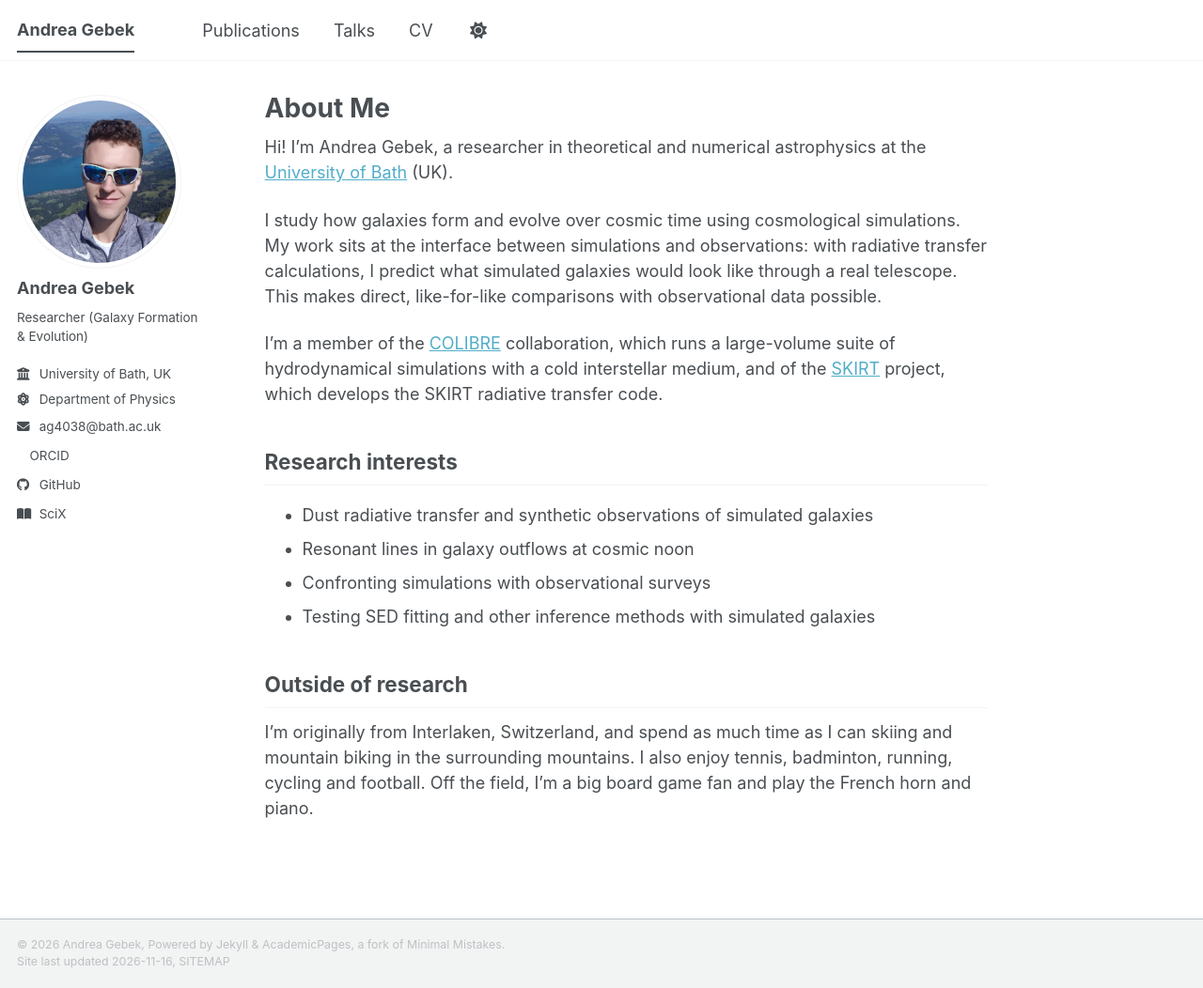
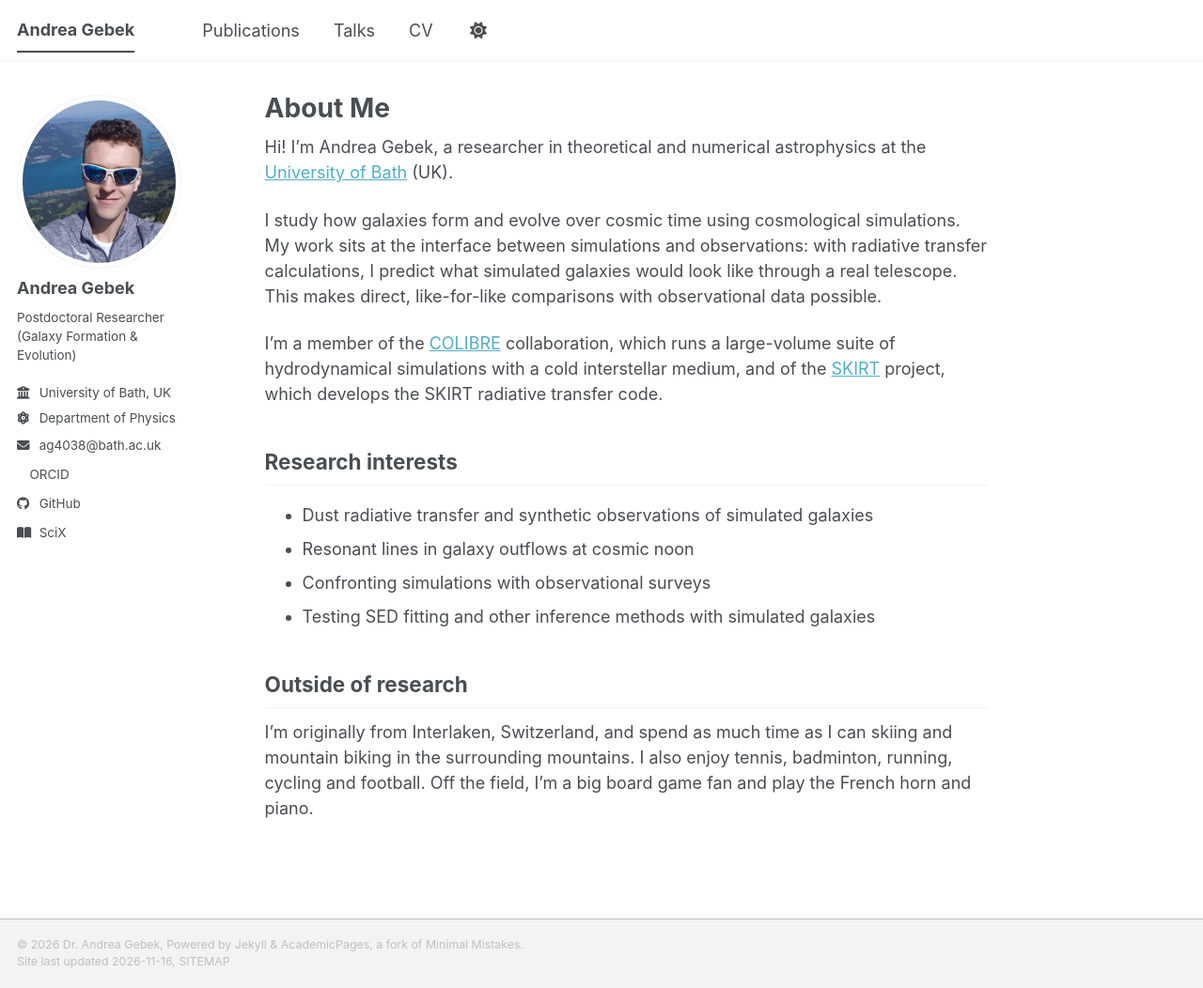
Before and after one commit to andreagebek/andreagebek.github.io, a Jekyll site: the page built from _pages/about.md, in a window 1280 px wide and 1052 px high. Shown: the whole window at 94% size. Built offline with Jekyll 4.4.1, drawn with Linux system fonts in a browser that asks for light colours; a script bundle is joined from its source files by our own code; a style sheet for code colours, icons or effects is not loaded.

Commit message:
Update author details: change name to 'Dr. Andrea Gebek' and bio to 'Postdoctoral Researcher (Galaxy Formation & Evolution)'

```diff
--- a/_config.yml
+++ b/_config.yml
@@ -11,7 +11,7 @@ locale                   : "en-US"
 site_theme               : "default" # The available themes options are "default", "air", "sunrise", "mint", "dirt" and "contrast"
 title                    : "Andrea Gebek"
 title_separator          : "-"
-name                     : &name "Andrea Gebek"
+name                     : &name "Dr. Andrea Gebek"
 description              : &description "Andrea Gebek's website"   # Update this with a general description of your site, this is the default if not overridden by a page
 url                      : https://andreagebek.github.io # The base hostname & protocol for your site e.g. "https://[your GitHub username].github.io",
                                                            # or if you already have some other page hosted on Github then use "https://[your GitHub username].github.io/[Your Repo Name]"
@@ -26,7 +26,7 @@ author:
   avatar           : "profile.jpeg"
   name             : "Andrea Gebek"
   pronouns         : # example: "she/her"
-  bio              : "Researcher (Galaxy Formation & Evolution)"
+  bio              : "Postdoctoral Researcher (Galaxy Formation & Evolution)"
   location         :
   employer         : "University of Bath, UK"
   department       : "Department of Physics"
```
